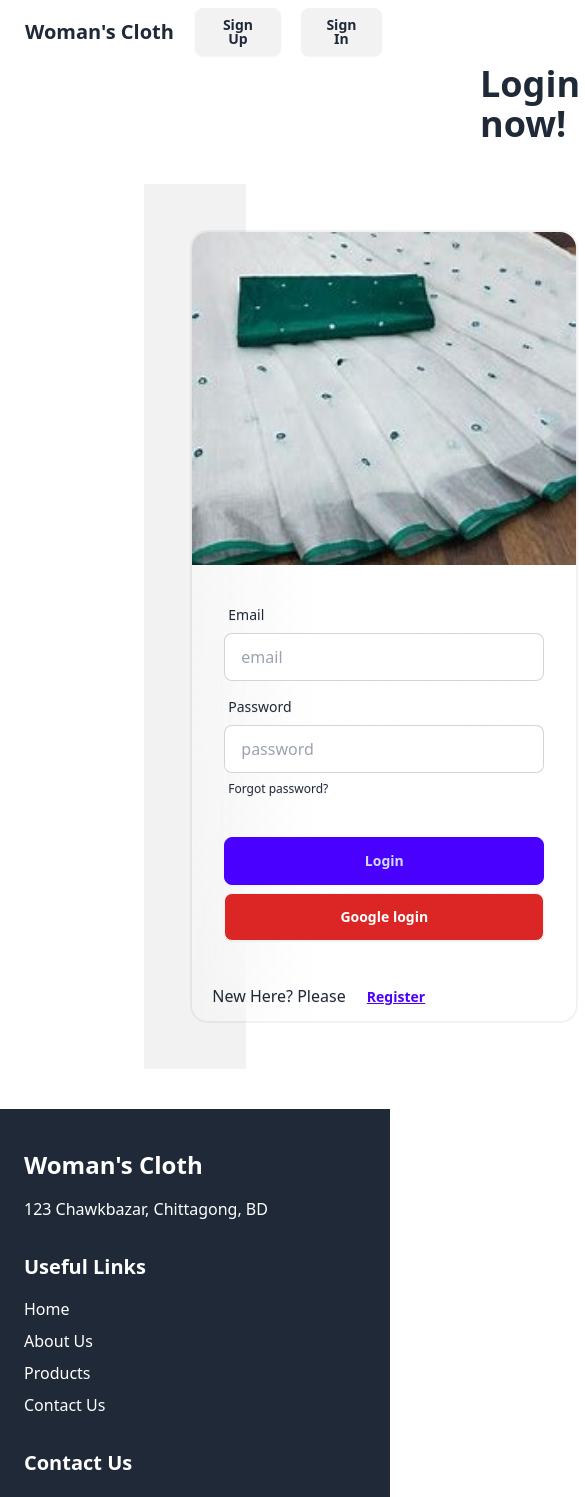
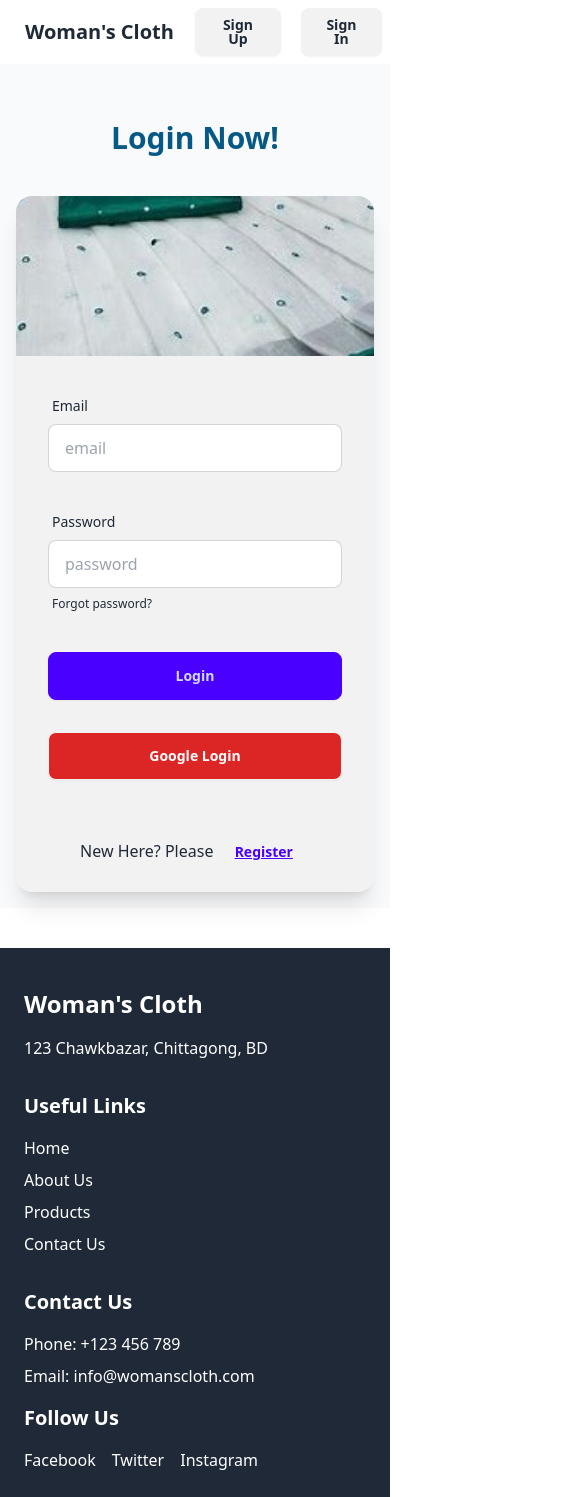
Before and after one commit to tasfia236/product-client, a React (Vite) app: page /signin in a window 390 px wide. Shown: the top 1497 px of the page, 585 px wide, since content can reach past the window. Built offline with nearby package versions, Linux system fonts and the light colour scheme; no server answers.

Commit message:
responsive

```diff
--- a/src/components/Auth/Login.jsx
+++ b/src/components/Auth/Login.jsx
@@ -1,6 +1,6 @@
 import React, { useContext } from 'react';
 import { Helmet } from 'react-helmet';
-import cover from '../../assets/cover.jpeg'
+import cover from '../../assets/cover.jpeg';
 import Swal from 'sweetalert2';
 import { AuthContext } from '../../Providers/AuthProvider';
 import { GoogleAuthProvider } from 'firebase/auth';
@@ -16,11 +16,9 @@ const Login = () => {
         e.preventDefault();
         const email = e.target.email.value;
         const password = e.target.password.value;
-        //   console.log(email, password);
 
         signInUser(email, password)
             .then(result => {
-                console.log(result.user)
                 Swal.fire({
                     title: "User Logged In Successfully",
                     icon: "success",
@@ -40,11 +38,11 @@ const Login = () => {
                     }
                 });
 
-                navigate(location?.state ? location.state : '/')
+                navigate(location?.state ? location.state : '/');
             })
             .catch(error => {
                 Swal.fire({
-                    title: `error logging in, ${error.code}`,
+                    title: `Error logging in, ${error.code}`,
                     icon: "warning",
                     showClass: {
                         popup: `
@@ -61,13 +59,12 @@ const Login = () => {
                       `
                     }
                 });
-            })
-    }
+            });
+    };
 
     const HandleGoogleSignIn = () => {
         signInWithPopup(auth, googleProvider)
             .then(result => {
-                console.log(result.user)
                 Swal.fire({
                     title: "User Logged In Successfully",
                     icon: "success",
@@ -86,11 +83,11 @@ const Login = () => {
                       `
                     }
                 });
-                navigate(location?.state ? location.state : '/')
+                navigate(location?.state ? location.state : '/');
             })
             .catch(error => {
                 Swal.fire({
-                    title: `error logging in, ${error.code}`,
+                    title: `Error logging in, ${error.code}`,
                     icon: "warning",
                     showClass: {
                         popup: `
@@ -107,48 +104,73 @@ const Login = () => {
                       `
                     }
                 });
-                console.error(error);
-            })
-    }
+            });
+    };
+
     return (
-        <div className="">
+        <div className="flex flex-col items-center justify-center min-h-screen bg-gray-50">
             <Helmet>
                 <title>Woman's Cloth | LogIn</title>
             </Helmet>
-            <h2 className="card-title text-4xl pb-10 px-96 mx-24 font-bold">Login now!</h2>
-            <div className="p-12 min-h-screen bg-base-200 mx-[37%]">
-                <div className="card glass w-96">
+
+            <h2 className="text-3xl sm:text-4xl text-center font-bold text-sky-800 py-10">Login Now!</h2>
+
+            <div className="w-full max-w-md px-4">
+                <div className="card bg-base-200 shadow-xl">
                     <figure>
                         <img
                             src={cover}
-                            className='w-full h-[50%]'
-                            alt="clothes!" />
+                            className="w-full h-40 sm:h-60 object-cover rounded-t-lg"
+                            alt="clothes!"
+                        />
                     </figure>
-                    <form onSubmit={handleLogIn} className="card-body">
+                    <form onSubmit={handleLogIn} className="card-body space-y-6">
                         <div className="form-control">
                             <label className="label">
                                 <span className="label-text">Email</span>
                             </label>
-                            <input type="email" name="email" placeholder="email" className="input input-bordered" />
+                            <input
+                                type="email"
+                                name="email"
+                                placeholder="email"
+                                className="input input-bordered"
+                                required
+                            />
                         </div>
                         <div className="form-control">
                             <label className="label">
                                 <span className="label-text">Password</span>
                             </label>
-                            <input type="password" name="password" placeholder="password" className="input input-bordered" />
+                            <input
+                                type="password"
+                                name="password"
+                                placeholder="password"
+                                className="input input-bordered"
+                                required
+                            />
                             <label className="label">
                                 <a href="#" className="label-text-alt link link-hover">Forgot password?</a>
                             </label>
                         </div>
                         <div className="form-control mt-6">
-                            <button className="btn btn-primary">Login</button>
+                            <button className="btn btn-primary w-full">Login</button>
                         </div>
-                        <div className="form-control">
-                            <button onClick={HandleGoogleSignIn} className="btn text-white bg-red-600">Google login</button>
+                        <div className="form-control mt-2">
+                            <button
+                                type="button"
+                                onClick={HandleGoogleSignIn}
+                                className="btn text-white bg-red-600 w-full"
+                            >
+                                Google Login
+                            </button>
                         </div>
                     </form>
-                    <p className="pl-5">
-                        New Here? Please <Link to='/signup'> <button className="btn btn-link">Register</button></Link>
+
+                    <p className="text-center py-4">
+                        New Here? Please{' '}
+                        <Link to='/signup'>
+                            <button className="btn btn-link">Register</button>
+                        </Link>
                     </p>
                 </div>
             </div>
--- a/src/components/Auth/Signup.jsx
+++ b/src/components/Auth/Signup.jsx
@@ -1,12 +1,13 @@
 import React, { useContext } from 'react';
-import { Link } from 'react-router-dom';
-import cover from '../../assets/cover.jpeg'
+import { Link, useNavigate } from 'react-router-dom';
+import cover from '../../assets/cover.jpeg';
 import { AuthContext } from '../../Providers/AuthProvider';
 import { Helmet } from 'react-helmet';
 import Swal from 'sweetalert2';
 
 const Signup = () => {
     const { createUser } = useContext(AuthContext) || {};
+    const navigate = useNavigate();
 
     const handleregister = e => {
         e.preventDefault();
@@ -14,13 +15,13 @@ const Signup = () => {
         const email = e.target.email.value;
         const password = e.target.password.value;
 
-        const data = { email, password, displayName }
+        const data = { email, password, displayName };
         console.log(data);
 
         createUser(email, password)
             .then(result => {
                 console.log(result.user);
-                Navigate('/')
+                navigate('/');
                 Swal.fire({
                     title: "User Successfully Registered",
                     icon: "success",
@@ -42,7 +43,7 @@ const Signup = () => {
             })
             .catch(error => {
                 Swal.fire({
-                    title: `error registering, ${error.code}`,
+                    title: `Error registering, ${error.code}`,
                     icon: "warning",
                     showClass: {
                         popup: `
@@ -60,50 +61,73 @@ const Signup = () => {
                     }
                 });
                 console.error(error);
-            })
-    }
+            });
+    };
 
     return (
-        <div className="">
+        <div className="flex flex-col items-center justify-center min-h-screen bg-gray-50">
             <Helmet>
                 <title>Woman's Cloth | Registration</title>
             </Helmet>
-            <h2 className="card-title text-4xl pb-10 px-96 mx-24 font-bold">Register now!</h2>
-            <div className="p-12 min-h-screen bg-base-200 mx-[37%]">
-                <div className="card glass w-96">
+            <h2 className="text-3xl sm:text-4xl text-center font-bold text-sky-800 py-10">Register Now!</h2>
+
+            <div className="w-full max-w-md px-4">
+                <div className="card bg-base-200 shadow-xl">
                     <figure>
                         <img
                             src={cover}
-                            className='w-full h-[50%]'
-                            alt="clothes!" />
+                            className="w-full h-40 sm:h-60 object-cover rounded-t-lg"
+                            alt="clothes!"
+                        />
                     </figure>
-                    <form onSubmit={handleregister} className="card-body">
+                    <form onSubmit={handleregister} className="card-body space-y-6">
                         <div className="form-control">
                             <label className="label">
                                 <span className="label-text">Name</span>
                             </label>
-                            <input type="text" placeholder="Your name" name="name" className="input input-bordered" required />
+                            <input
+                                type="text"
+                                placeholder="Your name"
+                                name="name"
+                                className="input input-bordered"
+                                required
+                            />
                         </div>
                         <div className="form-control">
                             <label className="label">
                                 <span className="label-text">Email</span>
                             </label>
-                            <input type="email" placeholder="email" name="email" className="input input-bordered" required />
+                            <input
+                                type="email"
+                                placeholder="email"
+                                name="email"
+                                className="input input-bordered"
+                                required
+                            />
                         </div>
                         <div className="form-control">
                             <label className="label">
                                 <span className="label-text">Password</span>
                             </label>
-                            <input type="password" placeholder="password" name="password" className="input input-bordered" required />
+                            <input
+                                type="password"
+                                placeholder="password"
+                                name="password"
+                                className="input input-bordered"
+                                required
+                            />
                             <label className="label">
                                 <a href="#" className="label-text-alt link link-hover">Forgot password?</a>
                             </label>
                         </div>
-                        <div className="card-actions justify-end">
-                            <button className="btn btn-primary">Submit</button>
+                        <div className="card-actions justify-center">
+                            <button className="btn btn-primary w-full">Submit</button>
                         </div>
-                        <p className="pl-5">
-                            Already have an account? <Link to='/login'> <button className="btn btn-link">LogIn</button></Link>
+                        <p className="text-center">
+                            Already have an account?{' '}
+                            <Link to='/login'>
+                                <button className="btn btn-link">Log In</button>
+                            </Link>
                         </p>
                     </form>
                 </div>
--- a/src/components/Home/Cloth.jsx
+++ b/src/components/Home/Cloth.jsx
@@ -16,14 +16,14 @@ const Cloth = ({ cloth }) => {
                 <h2 className="card-title">{productName}</h2>
                 <p>{description}</p>
                 <div className="card-actions gap-24">
-                    <p>Category: {category}</p>
-                    <p>Brand: {brandName}</p>
+                    <p><span className='font-bold'>Category:</span> {category}</p>
+                    <p><span className='font-bold'>Brand:</span> {brandName}</p>
                 </div>
                 <div className="card-actions gap-24">
-                    <p>Price: ${price}</p>
-                    <p>Rating: {ratings}</p>
+                    <p><span className='font-bold'>Price:</span> ${price}</p>
+                    <p><span className='font-bold'>Rating:</span> {ratings}</p>
                 </div>
-                <p>Created At: {new Date(createdAt).toLocaleDateString()}</p>
+                <p><span className='font-bold'>Created At:</span> {new Date(createdAt).toLocaleDateString()}</p>
             </div>
         </div>
     );
--- a/src/components/Home/Home.jsx
+++ b/src/components/Home/Home.jsx
@@ -93,7 +93,7 @@ const Home = () => {
                 </title>
                 <link rel="apple-touch-icon" sizes="180x180" href="/apple-touch-icon.png"/>
             </Helmet>
-            <h2 className="text-4xl text-center my-12 font-bold text-sky-800">Clothes</h2>
+            <h2 className="text-4xl text-center my-12 font-bold text-sky-800">All Clothes</h2>
 
             {/* Search Bar */}
             <div className="flex justify-center mb-6">
@@ -107,7 +107,7 @@ const Home = () => {
             </div>
 
             {/* Filters */}
-            <div className="flex justify-center gap-4 mb-8">
+            <div className="flex justify-center flex-col lg:flex-row gap-4 mb-8 mx-24 lg:mx-2">
                 <select
                     className="select select-bordered"
                     value={categoryFilter}
@@ -160,7 +160,7 @@ const Home = () => {
             </div>
 
             {/* Displaying Clothes */}
-            <div className="grid lg:grid-cols-3 sm:grid-cols-1 md:grid-cols-2 gap-y-5 mx-24 lg:mx-8 md:mx-12 sm:mx-20 gap-12">
+            <div className="grid lg:grid-cols-3 sm:grid-cols-1 md:grid-cols-2 gap-y-5 mx-24 lg:mx-8 md:mx-12 sm:mx-24 ml-12 gap-12">
                 {
                     filteredCloth.map(cloth => <Cloth key={cloth._id} cloth={cloth}></Cloth>)
                 }
```
